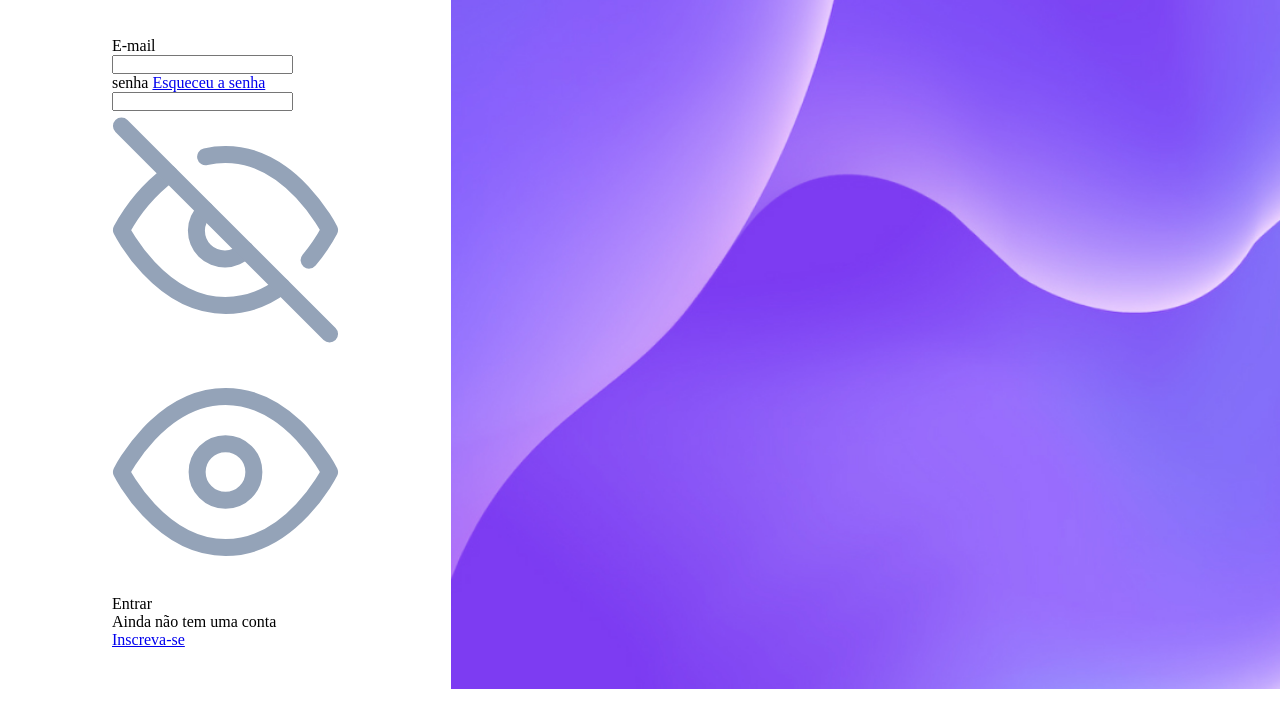
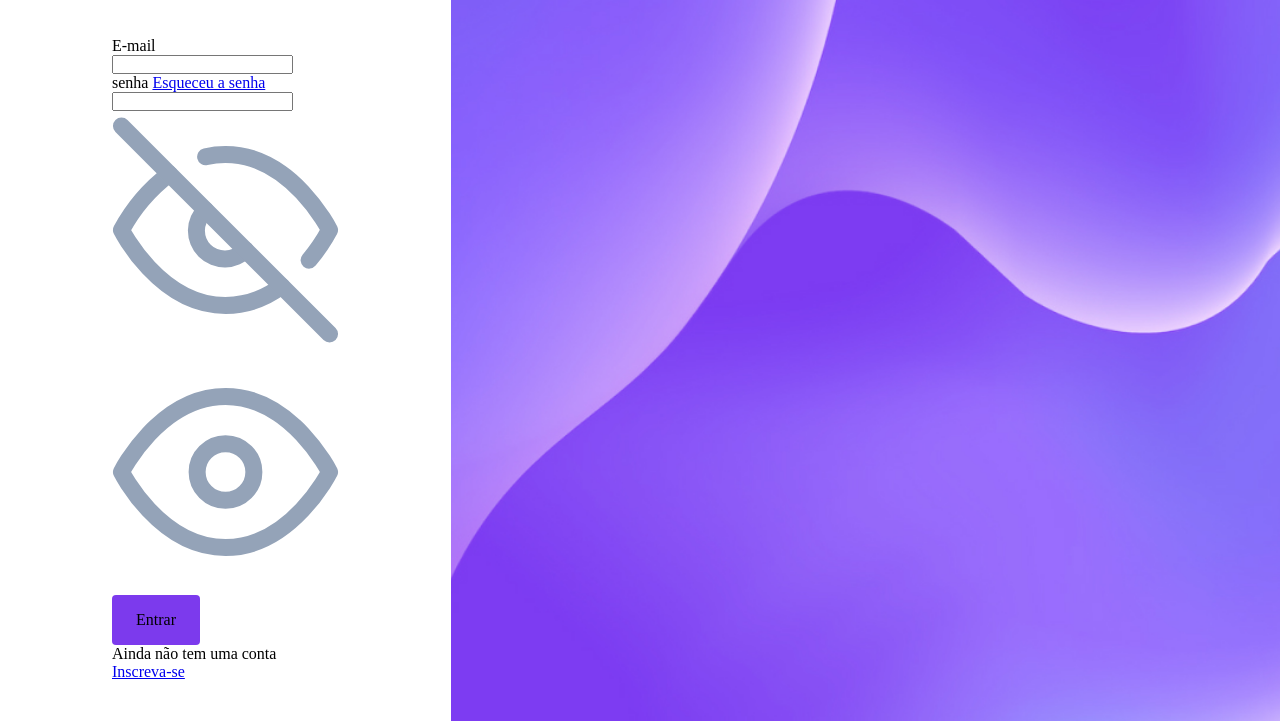
Before and after one commit to bryancury3r/page-login, a plain HTML site: page index.html in a window 1280 px wide. Shown: the part 343-1064 px from the top of the page. Before the commit the page ends 1032 px from the top, so only its background shows below. Drawn offline with Linux system fonts and the light colour scheme.

Commit message:
styles and position

```diff
--- a/css/style.css
+++ b/css/style.css
@@ -54,4 +54,19 @@ form {
 
 form button {
   all: unset;
+
+  display: flex;
+  justify-content: center;
+  align-items: center;
+  padding: 1.6rem 2.4rem;
+
+  background-color: #7c3aed;
+  border-radius: 4px;
 }
+
+form button:active,
+form button:hover,
+form button:focus {
+  outline: 2px solid black;
+  border-radius: 0.2rem;
+}
```
